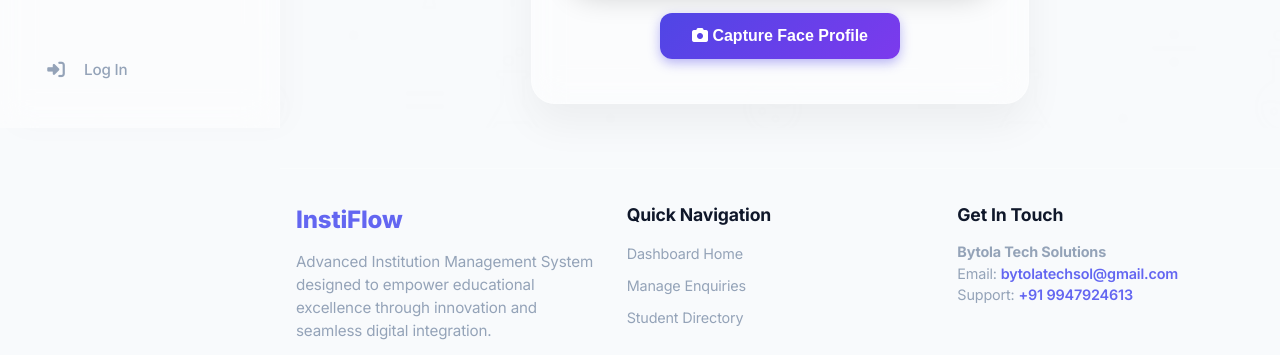
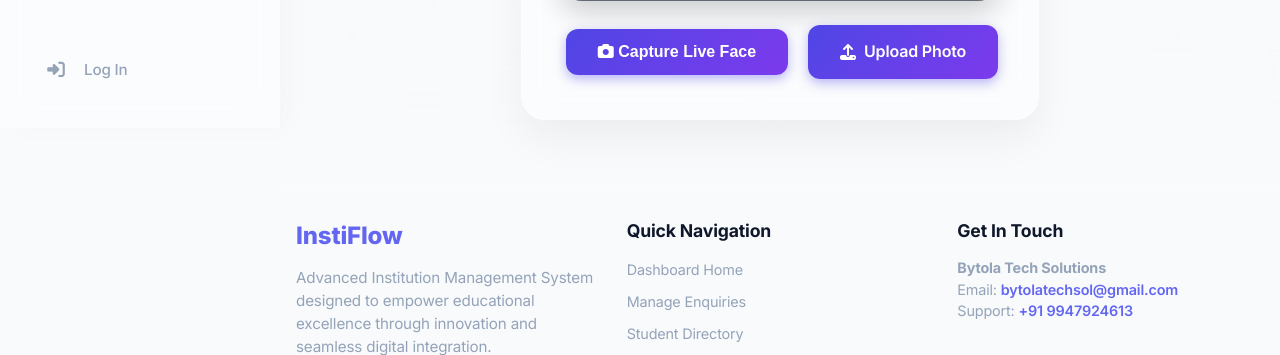
Before and after one commit to Suhailirfani/new-erp, a Django app: template students/templates/students/register_face.html in a window 1280 px wide. Shown: the part 672-1027 px from the top of the page. Run offline with Django 5.2, Linux system fonts and the light colour scheme; the template is opened without the code that fills it, so the values that code supplies are empty; some libraries are stand-ins or nearby versions.

Commit message:
feat: add upload photo option for face registration with automated AI face detection

```diff
--- a/students/templates/students/register_face.html
+++ b/students/templates/students/register_face.html
@@ -159,10 +159,16 @@
             <img id="faceSnapshot" class="preview-snapshot" src="" alt="Face Crop">
         </div>
 
-        <div class="controls">
-            <button id="captureBtn" class="btn btn-primary" disabled><i class="fa fa-camera"></i> Capture Face Profile</button>
+        <div class="controls" style="display: flex; flex-wrap: wrap; justify-content: center; gap: 1rem; margin-top: 1.5rem;">
+            <button id="captureBtn" class="btn btn-primary" disabled><i class="fa fa-camera"></i> Capture Live Face</button>
+
+            <label id="uploadLabel" class="btn" style="background: linear-gradient(135deg, #4f46e5 0%, #7c3aed 100%); color: white; cursor: pointer; margin: 0; display: inline-flex; align-items: center; gap: 0.5rem;">
+                <i class="fa fa-upload"></i> Upload Photo
+                <input type="file" id="uploadInput" accept="image/*" style="display: none;">
+            </label>
+
             <button id="saveBtn" class="btn btn-success" style="display: none;"><i class="fa fa-save"></i> Save Profile</button>
-            <button id="retryBtn" class="btn btn-secondary" style="display: none;"><i class="fa fa-rotate-right"></i> Retry</button>
+            <button id="retryBtn" class="btn btn-secondary" style="display: none;"><i class="fa fa-rotate-right"></i> Retry / Reset</button>
         </div>
     </div>
 </div>
@@ -358,18 +364,105 @@
         status.innerHTML = '<i class="fa fa-check-circle"></i> Face captured successfully! Press Save to store.';
     });
 
+    const uploadInput = document.getElementById('uploadInput');
+    const uploadLabel = document.getElementById('uploadLabel');
+
+    // Handle Upload Image File Selection
+    uploadInput.addEventListener('change', async (e) => {
+        const file = e.target.files[0];
+        if (!file) return;
+
+        if (!modelsLoaded) {
+            alert("AI Models are still loading. Please wait a moment.");
+            return;
+        }
+
+        status.className = 'status-badge loading';
+        status.innerHTML = '<i class="fa fa-spinner fa-spin"></i> Processing uploaded photo...';
+
+        const reader = new FileReader();
+        reader.onload = async (evt) => {
+            const img = new Image();
+            img.crossOrigin = 'anonymous';
+            img.onload = async () => {
+                try {
+                    // Detect face in uploaded photo
+                    const detection = await faceapi.detectSingleFace(img, new faceapi.TinyFaceDetectorOptions({ inputSize: 320, scoreThreshold: 0.4 }))
+                                                  .withFaceLandmarks()
+                                                  .withFaceDescriptor();
+
+                    if (detection) {
+                        const box = detection.detection.box;
+
+                        // Create 200x200 canvas crop
+                        const cropCanvas = document.createElement('canvas');
+                        cropCanvas.width = 200;
+                        cropCanvas.height = 200;
+                        const cropCtx = cropCanvas.getContext('2d');
+
+                        // Safe crop parameters
+                        const sx = Math.max(0, box.x);
+                        const sy = Math.max(0, box.y);
+                        const sw = Math.min(img.width - sx, box.width);
+                        const sh = Math.min(img.height - sy, box.height);
+
+                        cropCtx.drawImage(img, sx, sy, sw, sh, 0, 0, 200, 200);
+
+                        lastFaceBase64 = cropCanvas.toDataURL('image/jpeg', 0.85);
+                        lastDescriptor = Array.from(detection.descriptor);
+
+                        // Pause webcam and clear interval
+                        if (webcam && !webcam.paused) webcam.pause();
+                        if (faceDetectionInterval) clearInterval(faceDetectionInterval);
+
+                        cameraWrapper.style.display = 'none';
+                        faceSnapshot.src = lastFaceBase64;
+                        previewContainer.style.display = 'block';
+
+                        captureBtn.style.display = 'none';
+                        uploadLabel.style.display = 'none';
+                        saveBtn.style.display = 'inline-block';
+                        retryBtn.style.display = 'inline-block';
+
+                        status.className = 'status-badge ready';
+                        status.style.background = '#dcfce7';
+                        status.style.color = '#15803d';
+                        status.innerHTML = '<i class="fa fa-check-circle"></i> Face detected from photo! Press Save Profile to store.';
+                    } else {
+                        status.className = 'status-badge';
+                        status.style.background = 'rgba(254, 226, 226, 0.9)';
+                        status.style.color = '#dc2626';
+                        status.innerHTML = '<i class="fa fa-exclamation-triangle"></i> No face detected in photo. Please upload a clear headshot photo.';
+                    }
+                } catch (err) {
+                    console.error("Upload face processing error:", err);
+                    status.className = 'status-badge';
+                    status.style.background = 'rgba(254, 226, 226, 0.9)';
+                    status.style.color = '#dc2626';
+                    status.innerHTML = '<i class="fa fa-exclamation-triangle"></i> Error processing image. Try another photo.';
+                }
+            };
+            img.src = evt.target.result;
+        };
+        reader.readAsDataURL(file);
+    });
+
     retryBtn.addEventListener('click', () => {
         // Reset webcam play
+        uploadInput.value = '';
         webcam.play();
         cameraWrapper.style.display = 'block';
         previewContainer.style.display = 'none';
 
         captureBtn.style.display = 'inline-block';
+        uploadLabel.style.display = 'inline-flex';
         captureBtn.disabled = true;
         saveBtn.style.display = 'none';
         retryBtn.style.display = 'none';
 
         status.className = 'status-badge ready';
+        status.style.background = '';
+        status.style.color = '';
         status.innerHTML = '<i class="fa fa-user-circle"></i> Position your face inside the frame';
 
         // Restart loop
```
